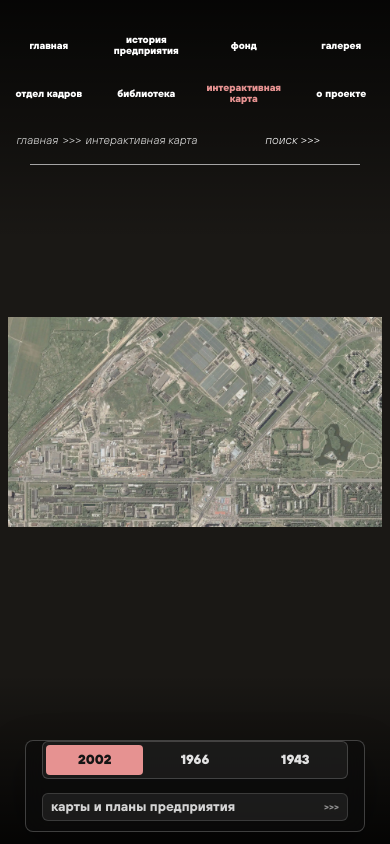
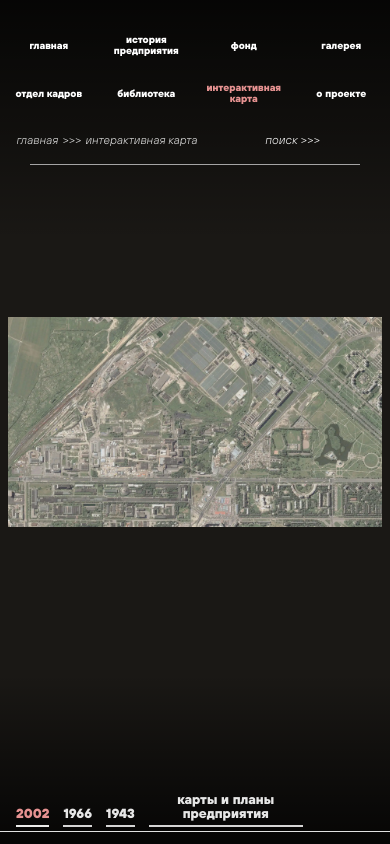
Before and after one commit to Ad1CS/Museum-website-white, a Django app: page /map/ in a window 390 px wide. Run offline with Django 5.2, Linux system fonts and the light colour scheme; data comes from the database, SQL or seed files in the repository; data that the repository does not hold is empty.

Commit message:
Align mobile map nav with desktop

```diff
--- a/templates/mapblock/map.html
+++ b/templates/mapblock/map.html
@@ -321,90 +321,68 @@ footer#site-footer { display: none !important; }
 
 @media(max-width:760px) {
   .map-bottom-nav {
-    left: 50%;
-    right: auto;
-    bottom: max(14px, env(safe-area-inset-bottom));
-    width: min(370px, calc(100% - 24px));
-    transform: translateX(-50%);
-    display: grid;
-    grid-template-columns: 1fr;
-    gap: 7px;
-    justify-content: stretch;
-    align-items: stretch;
-    padding: 8px;
-    border: 1px solid rgba(255,255,255,0.22);
-    border-radius: 8px;
-    background: rgba(12,12,12,0.62);
-    -webkit-backdrop-filter: blur(12px);
-    backdrop-filter: blur(12px);
-    box-shadow: 0 18px 42px rgba(0,0,0,0.34);
+    left: 0;
+    right: 0;
+    bottom: max(22px, env(safe-area-inset-bottom));
+    width: auto;
+    transform: none;
+    display: flex;
+    align-items: flex-end;
+    justify-content: space-between;
+    gap: clamp(8px, 2.4vw, 18px);
+    padding: 0 18px 12px;
+    border: 0;
+    border-bottom: 1px solid rgba(255,255,255,0.88);
+    border-radius: 0;
+    background: transparent;
+    -webkit-backdrop-filter: none;
+    backdrop-filter: none;
+    box-shadow: none;
     overflow: visible;
   }
   .map-year-group {
-    display: grid;
-    grid-template-columns: repeat(3, minmax(0, 1fr));
-    gap: 3px;
-    min-height: 38px;
-    padding: 3px;
-    border: 1px solid rgba(255,255,255,0.18);
-    border-radius: 6px;
-    background: rgba(255,255,255,0.06);
-    box-sizing: border-box;
+    display: contents;
   }
   .map-nav-item {
     min-width: 0;
-    min-height: 32px;
-    display: flex;
-    align-items: center;
-    justify-content: center;
-    padding: 0 10px;
-    border-radius: 4px;
+    min-height: 0;
+    display: block;
+    flex: 0 0 auto;
+    padding: 0;
+    border: 0;
+    border-radius: 0;
     background: transparent;
-    color: rgba(255,255,255,0.88);
-    font-size: 12px;
+    color: #fff;
+    font-size: clamp(12px, 2.8vw, 15px);
     font-weight: 800;
-    line-height: 1;
+    line-height: 1.05;
     letter-spacing: 0;
-    white-space: normal;
-    opacity: 1;
+    white-space: nowrap;
+    opacity: 0.9;
   }
   .map-nav-item:hover,
   .map-nav-item.active {
-    color: #151515;
-    background: #E69291;
+    color: #E69291;
+    background: transparent;
+    opacity: 1;
   }
   .map-nav-item::after {
-    display: none;
+    display: block;
+    left: 0;
+    right: 0;
+    bottom: -7px;
+    height: 2px;
+    background: rgba(255,255,255,0.92);
   }
   .map-plans-link {
-    min-height: 30px;
-    justify-content: space-between;
-    padding: 0 10px 0 12px;
-    border: 1px solid rgba(255,255,255,0.14);
-    border-radius: 6px;
-    background: rgba(255,255,255,0.07);
-    color: rgba(255,255,255,0.82);
-    font-size: 10.5px;
-    font-weight: 700;
-    line-height: 1.1;
-    opacity: 1;
+    flex: 0 1 44%;
+    max-width: 44%;
+    font-size: clamp(10px, 2.45vw, 13px);
+    line-height: 1.05;
+    white-space: normal;
   }
   .map-plans-link:hover {
-    color: #fff;
-    background: rgba(255,255,255,0.11);
-  }
-  .map-plans-link::after {
-    content: ">>>";
-    position: static;
-    display: block;
-    width: auto;
-    height: auto;
-    margin-left: 12px;
-    background: transparent;
-    color: inherit;
-    font-size: 9px;
-    line-height: 1;
-    opacity: 0.62;
+    color: #E69291;
   }
 }
 
@@ -453,22 +431,21 @@ footer#site-footer { display: none !important; }
 
   /* Bottom nav adjustments */
   .map-bottom-nav {
-    bottom: max(14px, env(safe-area-inset-bottom));
-    width: min(340px, calc(100% - 20px));
-    gap: 6px;
-    padding: 7px;
-  }
-  .map-year-group {
-    min-height: 36px;
+    bottom: max(18px, env(safe-area-inset-bottom));
+    gap: 8px;
+    padding: 0 12px 10px;
   }
   .map-nav-item {
-    padding: 0 8px;
-    min-height: 30px;
-    font-size: 11.5px;
+    font-size: 12px;
   }
   .map-plans-link {
-    min-height: 28px;
-    font-size: 10px;
+    flex-basis: 43%;
+    max-width: 43%;
+    font-size: 10.5px;
+  }
+  .map-nav-item::after {
+    bottom: -6px;
+    height: 2px;
   }
   .map-area::before {
     height: 240px;
@@ -480,15 +457,17 @@ footer#site-footer { display: none !important; }
 
 @media(max-width:380px) {
   .map-bottom-nav {
-    width: calc(100% - 16px);
-    padding: 6px;
+    bottom: max(16px, env(safe-area-inset-bottom));
+    gap: 6px;
+    padding: 0 9px 9px;
   }
   .map-nav-item {
     font-size: 11px;
   }
   .map-plans-link {
-    padding: 0 9px;
-    font-size: 9px;
+    flex-basis: 44%;
+    max-width: 44%;
+    font-size: 9.5px;
   }
 }
 </style>
```
